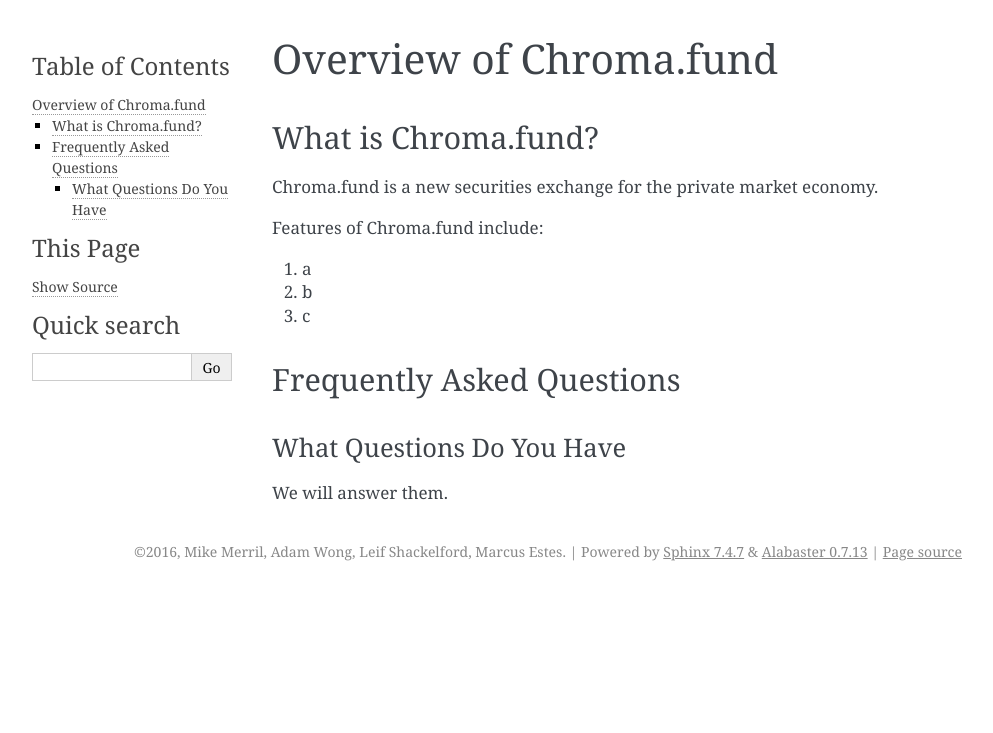
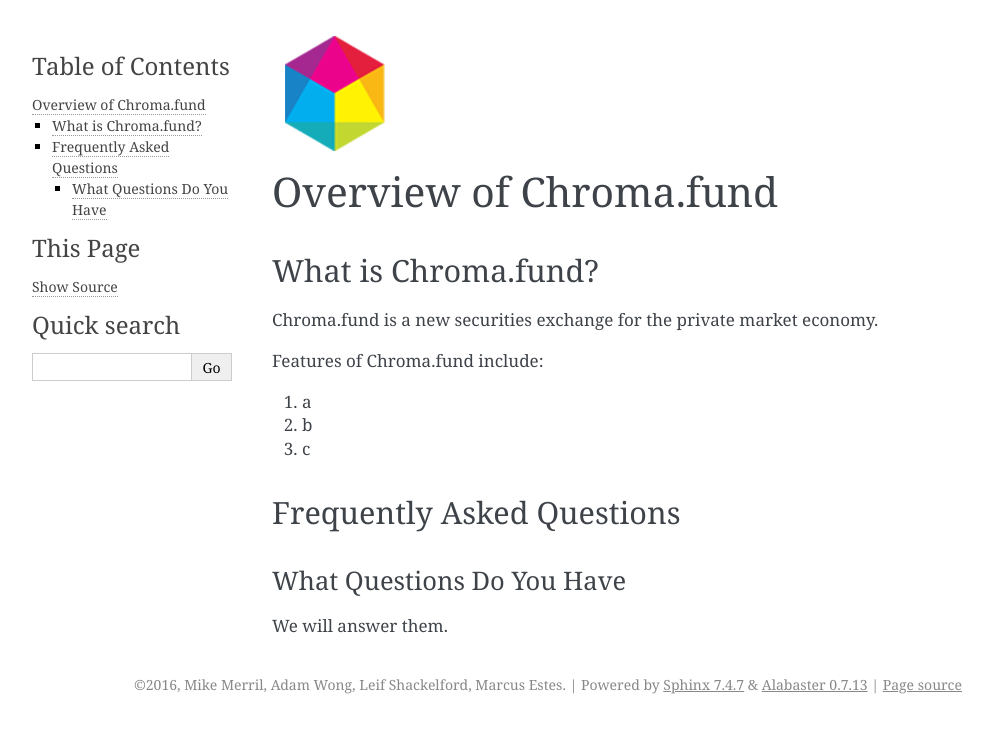
Before and after one commit to ChromaPDX/chroma-fund-docs, a Sphinx documentation site: the page built from docs/source/chroma_fund/overview.rst, in a window 1280 px wide. Shown: the top 733 px of the page, without its empty margins (148-1141 px from the left). Built offline with Sphinx 7.4.7, drawn with Linux system fonts in a browser that asks for light colours.

Commit message:
Update overview.rst

```diff
--- a/docs/source/chroma_fund/overview.rst
+++ b/docs/source/chroma_fund/overview.rst
@@ -1,3 +1,5 @@
+.. image:: /images/128.png
+
 Overview of Chroma.fund
 =======================
 
```
